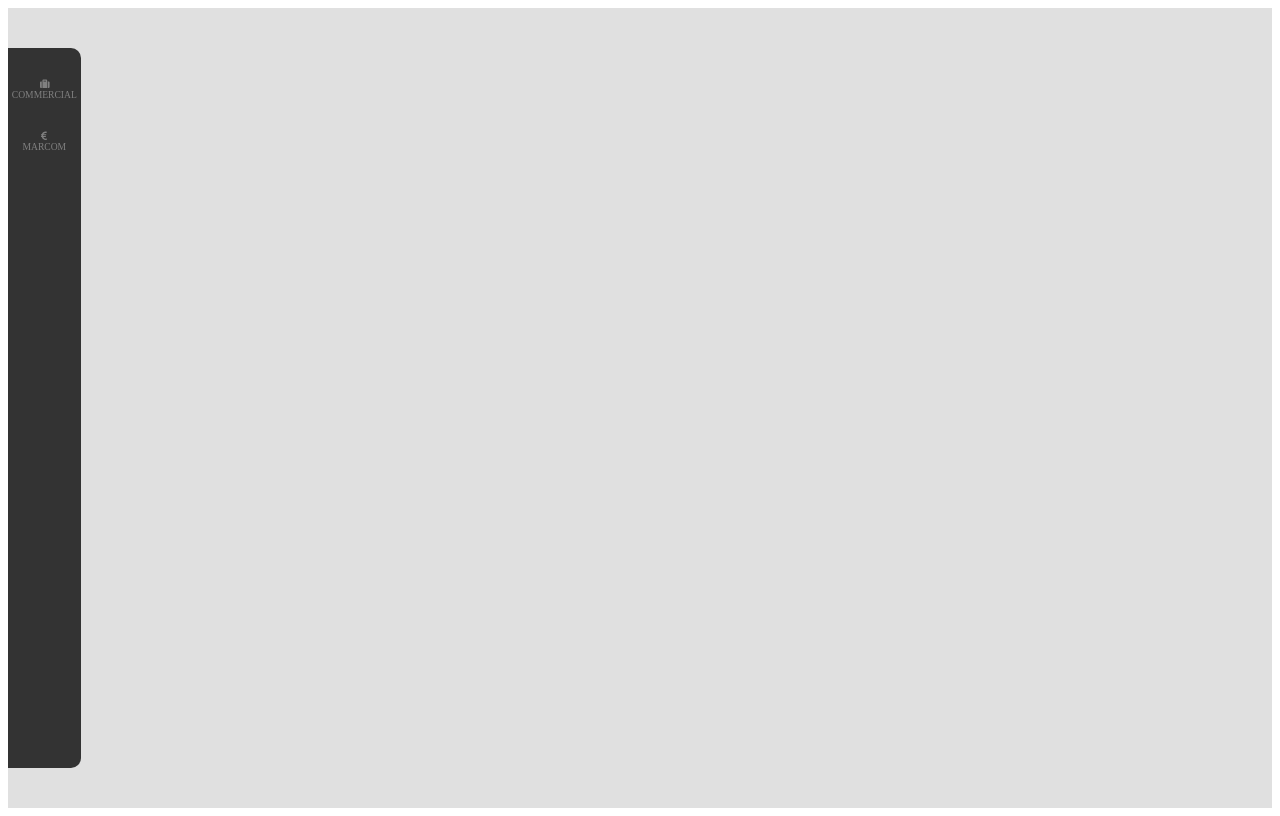
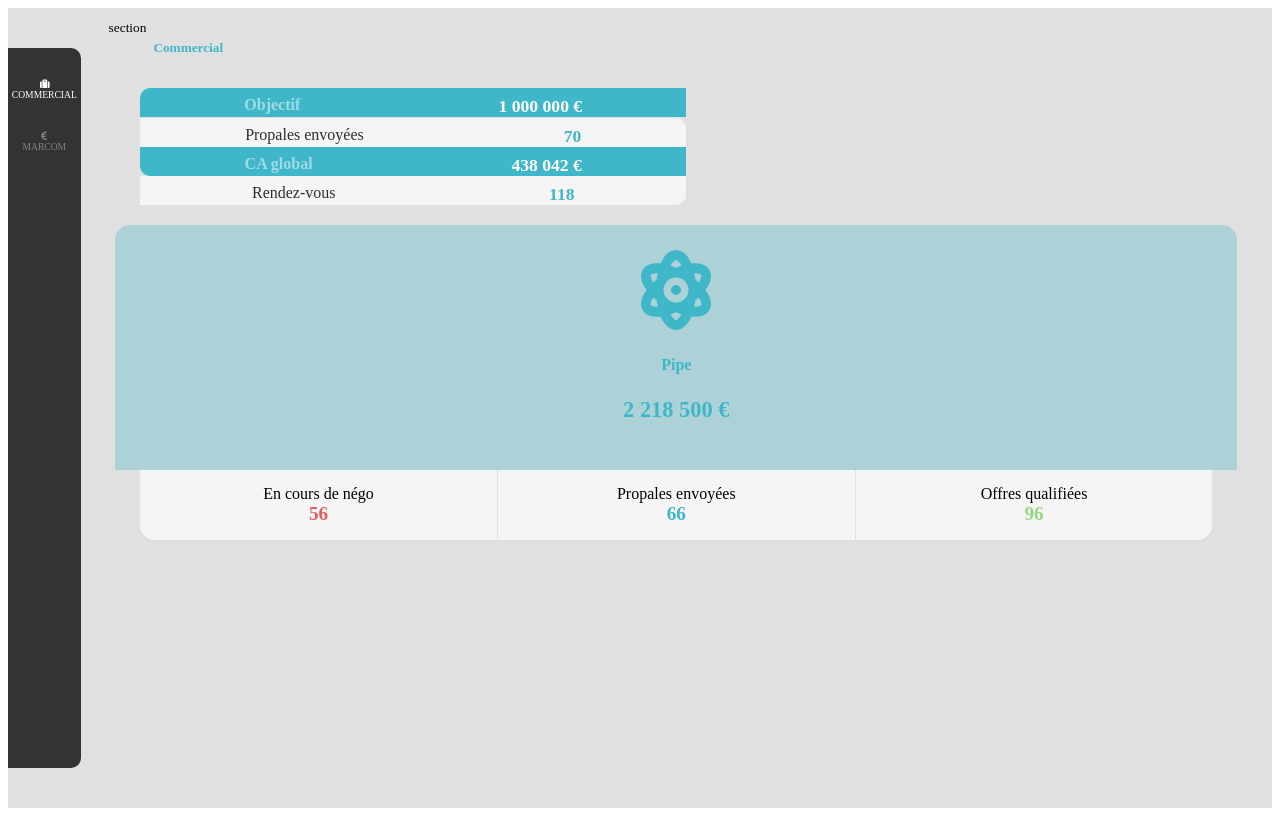
Before and after one commit to axelehrlich59/React-Com, a React (Create React App) app: page / in a window 1280 px wide. Built offline with nearby package versions, Linux system fonts and the light colour scheme.

Commit message:
fix export default

```diff
--- a/src/App.js
+++ b/src/App.js
@@ -2,11 +2,12 @@ import logo from './logo.svg';
 import './commercial.css';
 import './marcom.css';
 import Sidebar from './sidebar';
-import {marcomBloc1} from './marcom';
-import {marcomBloc2} from './marcom';
-import {commercialBloc1} from "./commercial";
-import {commercialBloc2} from "./commercial";
+import commercialBloc1 from './commercialBloc1';
+import commercialBloc2 from './commercialBloc2';
+import marcomBloc1 from './marcomBloc1';
+import marcomBloc2 from './marcomBloc2';
 import { BrowserRouter as Router, Route } from 'react-router-dom';
+
 
 
 function App() {
@@ -15,8 +16,8 @@ function App() {
       <Router>
         <Sidebar/>
         <switch style={{width:'100%', height:'100%'}}>
-        <Route exact path="/commercial" component={commercialBloc1}/>
-        <Route exact path="/commercial" component={commercialBloc2}/>
+        <Route exact path="/" component={commercialBloc1}/>
+        <Route exact path="/" component={commercialBloc2}/>
         <Route exact path="/marcom" component={marcomBloc1}/>
         <Route exact path="/marcom" component={marcomBloc2}/>
         </switch>
--- /dev/null
+++ b/src/commercialBloc1.js
@@ -0,0 +1,56 @@
+import React from "react";
+
+
+export default class commercialBloc1 extends React.Component {
+
+    render() {
+
+        //commercialBloc1(){
+
+
+
+        return  (<div style={{width:'100%', backgroundColor:'#E0E0E0'}}>
+
+                    <div className='section_com'>
+                        <small className='small'>section</small>
+                        <h5 className='section_h5'>Commercial</h5>
+                    </div>
+
+                    <div className='container_main_bloc1'>
+
+                            <div className='container_bloc1'>
+
+
+                                    <div className='container_1'>
+                                        <label style={{opacity:'0.5', fontWeight:'bold', color:'white'}}>
+                                            Objectif
+                                        </label>
+                                        <label style={{color:'white', fontWeight:'bold', fontSize:'1.1em'}}>
+                                            1 000 000 €
+                                        </label>
+                                    </div>
+                                    <div className='container_2'>
+                                        <label style={{color:'#2d2e2e'}}>
+                                            Propales envoyées
+                                        </label>
+                                        <label style={{fontWeight:'bold', fontSize:'1.1em', color:'#40b7c9'}}>
+                                            70
+                                        </label>
+                                    </div>
+                                    <div className='container_3'>
+                                        <label style={{opacity:'0.5', fontWeight:'bold', color:'white'}}>CA global</label>
+                                        <label style={{color:'white', fontWeight:'bold', fontSize:'1.1em'}}>438 042 €</label>
+                                    </div>
+                                    <div className='container_4'>
+                                        <label style={{color:'#2d2e2e'}}>Rendez-vous</label>
+                                        <label style={{fontWeight:'bold', fontSize:'1.1em', color:'#40b7c9'}}>118</label>
+                                    </div>
+
+                            </div>
+                    </div>
+
+           </div>
+
+        );
+
+         }}
--- a/src/commercial.js
+++ b/src/commercialBloc2.js
@@ -2,56 +2,10 @@ import React from "react";
 import { FontAwesomeIcon } from '@fortawesome/react-fontawesome'
 import { faAtom } from '@fortawesome/free-solid-svg-icons'
 
+  export default class commercialBloc2 extends React.Component {
 
-const commercialBloc1 = () => {
+    render() {
 
-    return  <div style={{width:'100%', backgroundColor:'#E0E0E0'}}>
-
-                <div className='section_com'>
-                    <small className='small'>section</small>
-                    <h5 className='section_h5'>Commercial</h5>
-                </div>
-
-                <div className='container_main_bloc1'>
-
-                        <div className='container_bloc1'>
-
-
-                                <div className='container_1'>
-                                    <label style={{opacity:'0.5', fontWeight:'bold', color:'white'}}>
-                                        Objectif
-                                    </label>
-                                    <label style={{color:'white', fontWeight:'bold', fontSize:'1.1em'}}>
-                                        1 000 000 €
-                                    </label>
-                                </div>
-                                <div className='container_2'>
-                                    <label style={{color:'#2d2e2e'}}>
-                                        Propales envoyées
-                                    </label>
-                                    <label style={{fontWeight:'bold', fontSize:'1.1em', color:'#40b7c9'}}>
-                                        70
-                                    </label>
-                                </div>
-                                <div className='container_3'>
-                                    <label style={{opacity:'0.5', fontWeight:'bold', color:'white'}}>CA global</label>
-                                    <label style={{color:'white', fontWeight:'bold', fontSize:'1.1em'}}>438 042 €</label>
-                                </div>
-                                <div className='container_4'>
-                                    <label style={{color:'#2d2e2e'}}>Rendez-vous</label>
-                                    <label style={{fontWeight:'bold', fontSize:'1.1em', color:'#40b7c9'}}>118</label>
-                                </div>
-
-                        </div>
-                </div>
-
-       </div>
-
-       ;
-}
-
-
- const commercialBloc2 = () => {
     return (<div>
                     <div className='flex_main_container'>
                         <div className='main_container_pipe'>
@@ -99,7 +53,6 @@ const commercialBloc1 = () => {
                     </div>
 
                 </div>
-            </div>)
+            </div>);
+    }
 }
-
-export {commercialBloc1,commercialBloc2};
--- a/src/marcom.js
+++ b/src/marcomBloc1.js
@@ -1,6 +1,8 @@
 import React from "react";
 
-const marcomBloc1 = () => {
+export default class marcomBloc1 extends React.Component{
+
+    render() {
     return <div>
 
 
@@ -41,28 +43,4 @@ const marcomBloc1 = () => {
                 </div>
               </div>
            </div>;
-}
-
-const marcomBloc2 = () => {
-   return (<div>
-              <div className='container_parent'>
-                <div className='container_main_bloc2'>
-                    <div className='container_bloc2'>
-                        <div className='column1'>
-                            <label className='column1_label1'>Vues</label> <br/>
-                            <label className='column1_label2'>1282</label>
-                            </div>
-
-                        <div className='column2'>
-                            <label className='column2_label1'>Interractions</label> <br />
-                            <label className='column2_label2'>54</label>
-                        </div>
-                    </div>
-                </div>
-              </div>
-
-            </div>);
-}
-
-
-export {marcomBloc1, marcomBloc2};
+}}
--- /dev/null
+++ b/src/marcomBloc2.js
@@ -0,0 +1,25 @@
+import React from "react";
+
+ export default class marcomBloc2 extends React.Component {
+     render() {
+        return (<div>
+            <div className='container_parent'>
+              <div className='container_main_bloc2'>
+                  <div className='container_bloc2'>
+                      <div className='column1'>
+                          <label className='column1_label1'>Vues</label> <br/>
+                          <label className='column1_label2'>1282</label>
+                          </div>
+
+                      <div className='column2'>
+                          <label className='column2_label1'>Interractions</label> <br />
+                          <label className='column2_label2'>54</label>
+                      </div>
+                  </div>
+              </div>
+            </div>
+
+          </div>);
+
+     }
+ }
--- a/src/sidebar.js
+++ b/src/sidebar.js
@@ -29,7 +29,7 @@ const Sidebar = () => {
 
 
                   <li className='li_nav'>
-                    <NavLink to='/commercial'>
+                    <NavLink to='/'>
                     <FontAwesomeIcon icon={faSuitcase} />  COMMERCIAL
                     </NavLink></li>
 
```
